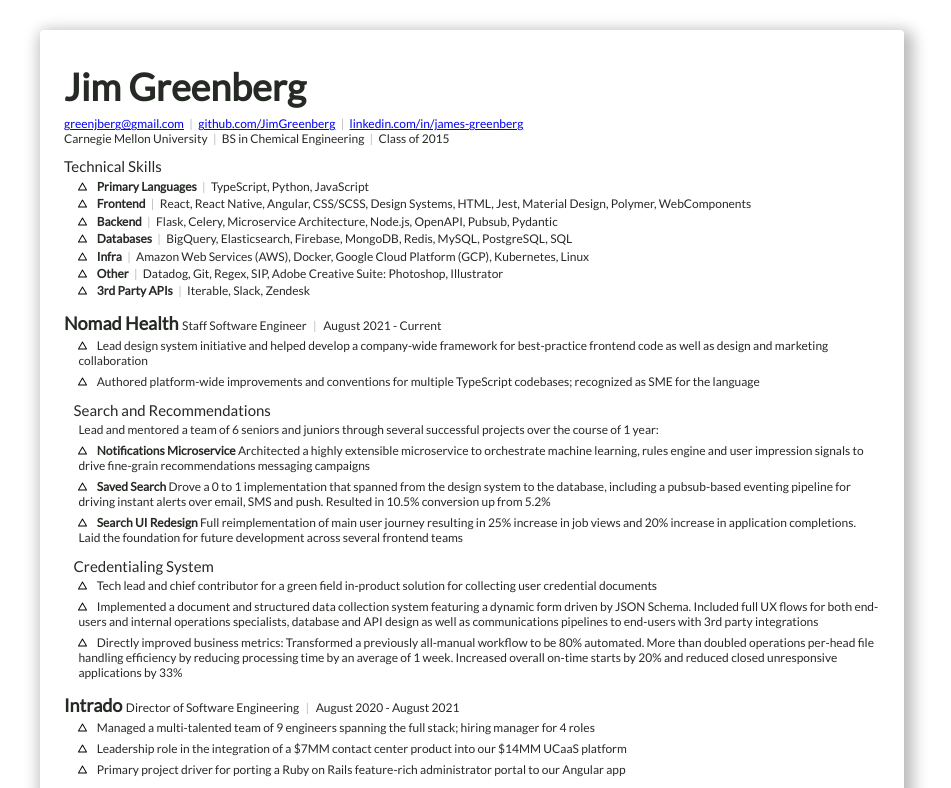
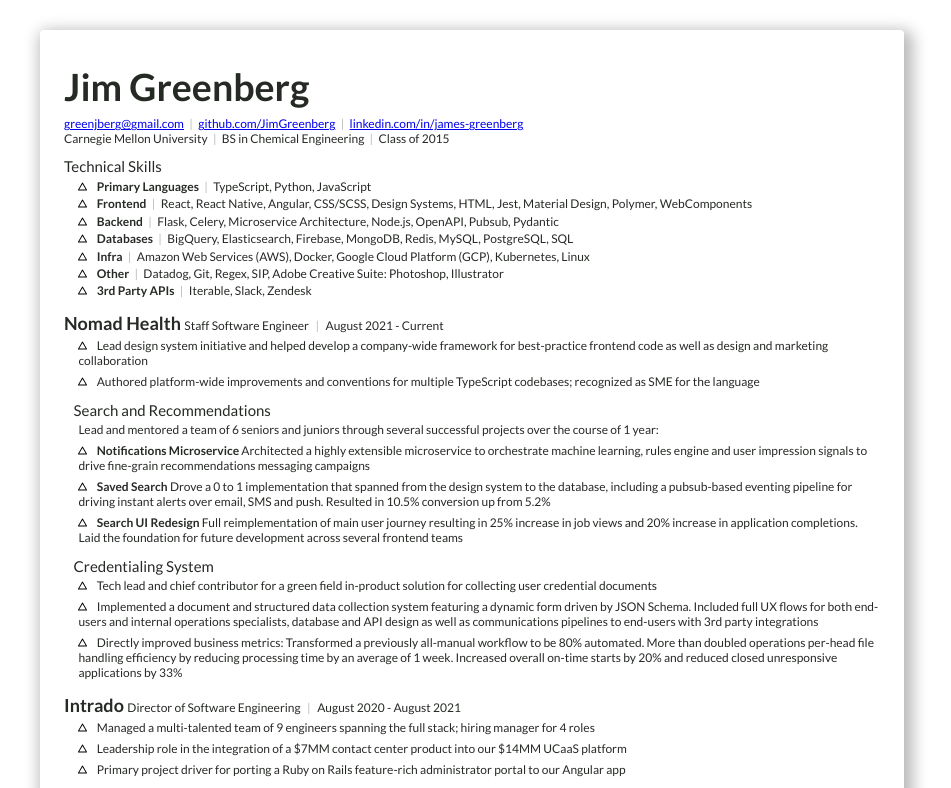
Before and after one commit to JimGreenberg/resume, a plain HTML site: page index.html in a window 1280 px wide. Shown: the top 788 px of the page, without its empty margins (168-1119 px from the left). Drawn offline with Linux system fonts and the light colour scheme.

Commit message:
add lato bold

```diff
--- a/index.html
+++ b/index.html
@@ -4,6 +4,11 @@
       @font-face {
         font-family: "Lato";
         src: url(./Lato-Regular.ttf) format("truetype");
+      }
+      @font-face {
+        font-family: "Lato";
+        font-weight: bold;
+        src: url(./Lato-Bold.ttf) format("truetype");
       }
       @page {
         size: letter portrait;
```
Also changed, not shown: Lato-Bold.ttf (added).
